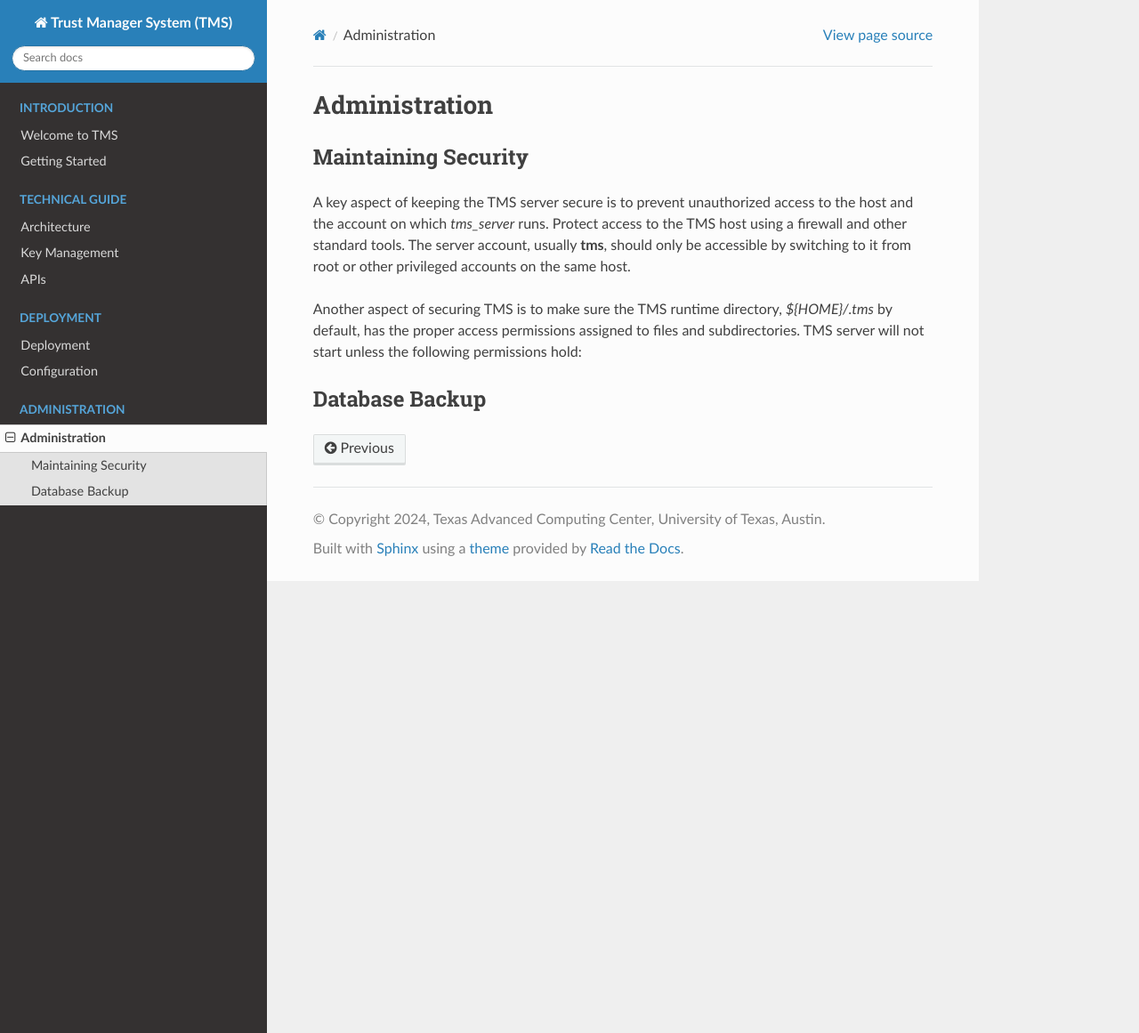
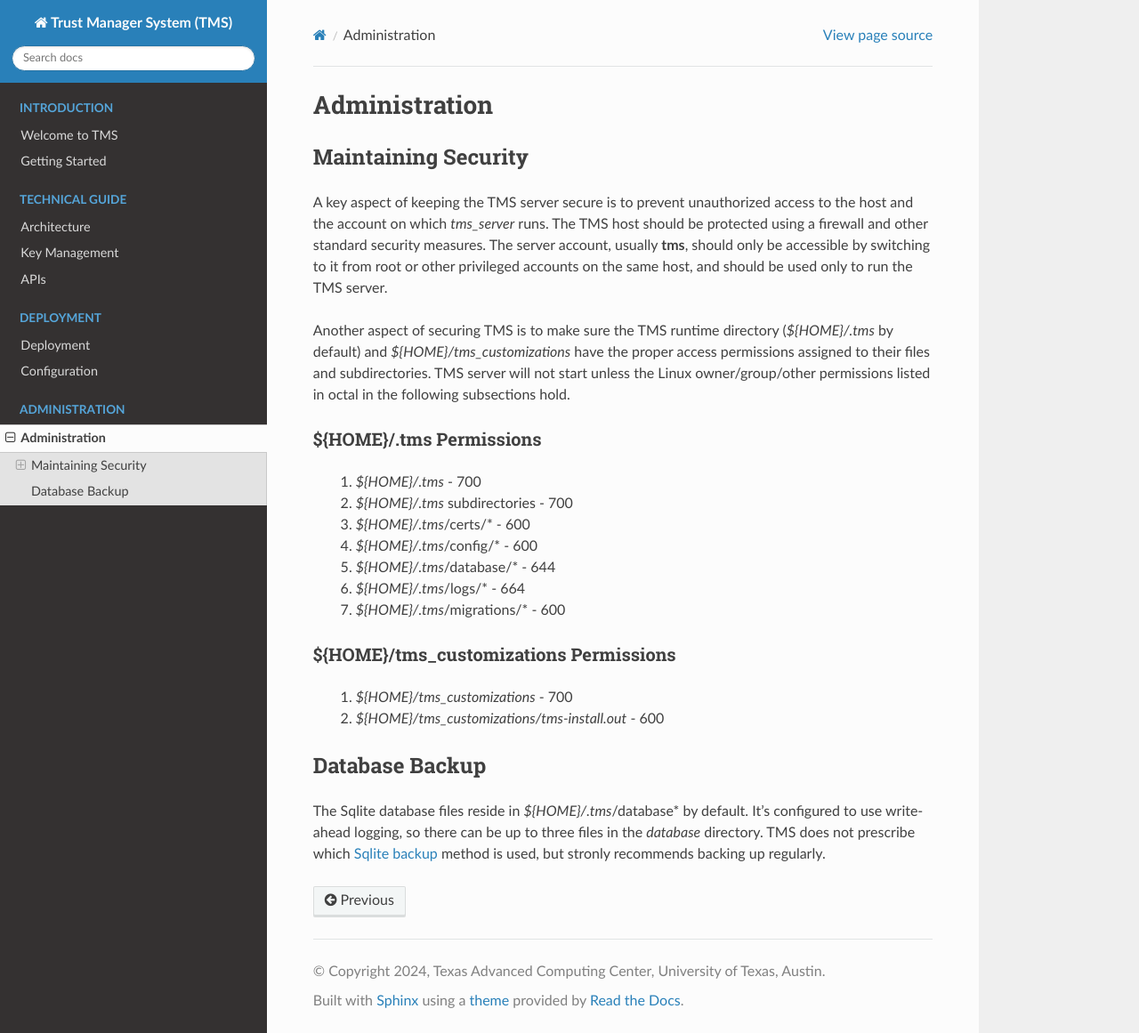
Before and after one commit to tapis-project/tms-documentation, a Sphinx documentation site: the page built from source/administration/index.rst, in a window 1280 px wide and 1161 px high. Shown: the whole window at 89% size. Built offline with Sphinx 7.4.7 and the Read the Docs theme 3.1.0, drawn with Linux system fonts in a browser that asks for light colours.

Commit message:
more docs

```diff
--- a/source/administration/index.rst
+++ b/source/administration/index.rst
@@ -21,11 +21,32 @@ Administration
 Maintaining Security
 ====================
 
-A key aspect of keeping the TMS server secure is to prevent unauthorized access to the host and the account on which *tms_server* runs.  Protect access to the TMS host using a firewall and other standard tools.  The server account, usually **tms**, should only be accessible by switching to it from root or other privileged accounts on the same host.
+A key aspect of keeping the TMS server secure is to prevent unauthorized access to the host and the account on which *tms_server* runs.  The TMS host should be protected using a firewall and other standard security measures.  The server account, usually **tms**, should only be accessible by switching to it from root or other privileged accounts on the same host, and should be used only to run the TMS server.
 
-Another aspect of securing TMS is to make sure the TMS runtime directory, *${HOME}/.tms* by default, has the proper access permissions assigned to files and subdirectories.  TMS server will not start unless the following permissions hold:
+Another aspect of securing TMS is to make sure the TMS runtime directory (*${HOME}/.tms* by default) and *${HOME}/tms_customizations* have the proper access permissions assigned to their files and subdirectories.  TMS server will not start unless the Linux owner/group/other permissions listed in octal in the following subsections hold.
 
+${HOME}/.tms Permissions
+------------------------
+
+   1. *${HOME}/.tms* - 700
+   2. *${HOME}/.tms* subdirectories - 700
+   3. *${HOME}/.tms*/certs/* - 600
+   4. *${HOME}/.tms*/config/* - 600
+   5. *${HOME}/.tms*/database/* - 644
+   6. *${HOME}/.tms*/logs/* - 664
+   7. *${HOME}/.tms*/migrations/* - 600
+
+
+${HOME}/tms_customizations Permissions
+--------------------------------------
+
+   1. *${HOME}/tms_customizations* - 700
+   2. *${HOME}/tms_customizations/tms-install.out* - 600
 
 
 Database Backup
 ===============
+
+The Sqlite database files reside in *${HOME}/.tms*/database* by default.  It's configured to use write-ahead logging, so there can be up to three files in the *database* directory.  TMS does not prescribe which `Sqlite backup`_ method is used, but stronly recommends backing up regularly.
+
+.. _Sqlite backup: https://www.sqlite.org/backup.html
```
Also changed, not shown: source/deployment/index.rst (+4 -11 lines), source/getting-started/index.rst (+6 -1 lines).
